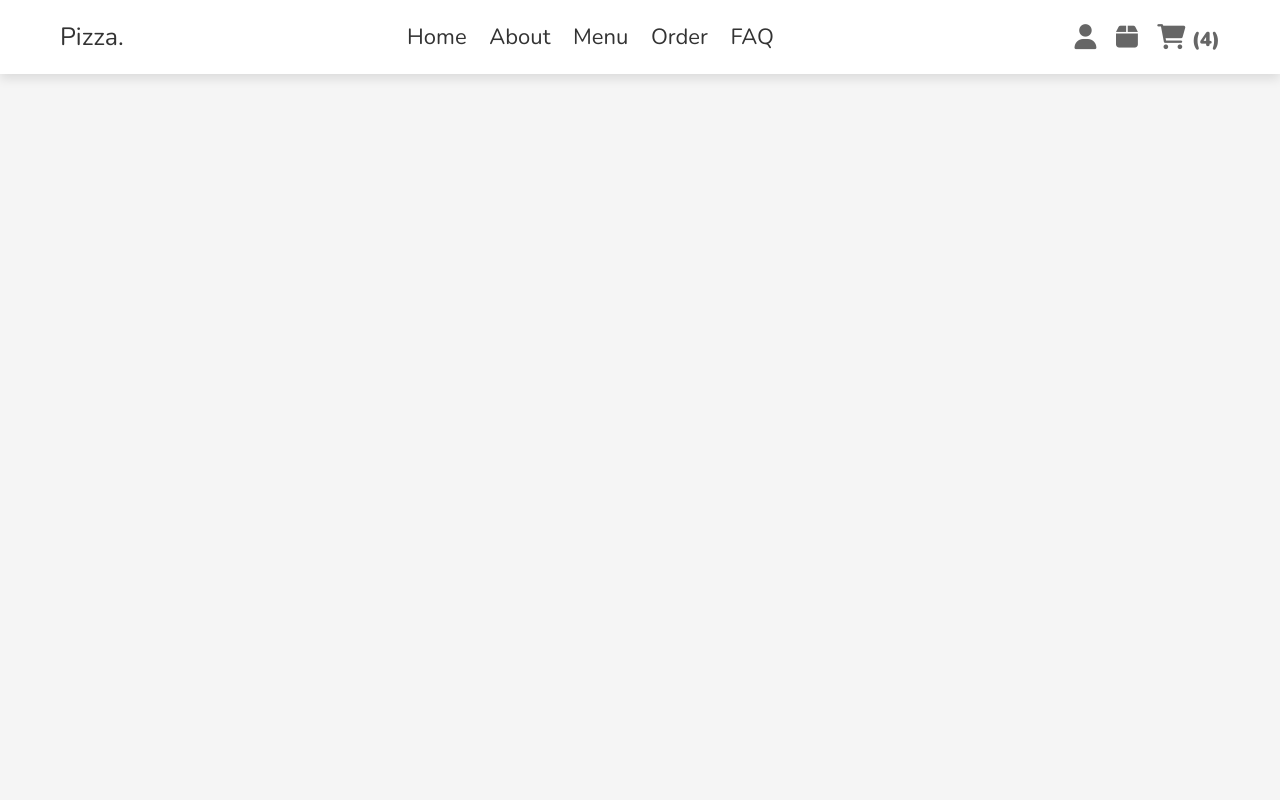
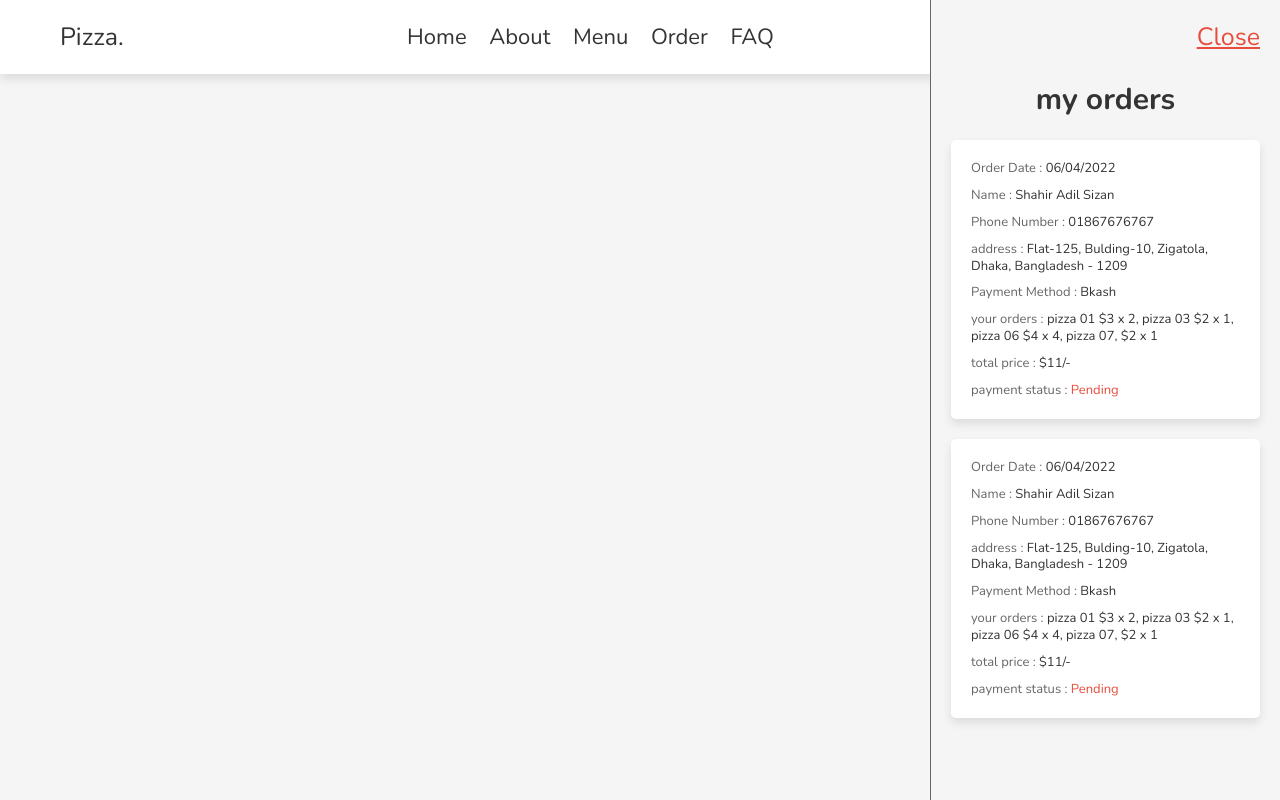
Before and after one commit to shahirsizan/pizza-shop, a plain HTML site: page index.html in a window 1280 px wide. Both pictures are taken after a click on the element 1126 px from the left and 36 px from the top of the page. Drawn offline with nearby package versions, Linux system fonts and the light colour scheme.

Commit message:
my-orders code added

```diff
--- a/css/style2.css
+++ b/css/style2.css
@@ -52,22 +52,22 @@ section {
 	max-width: 1200px;
 }
 
-.btn{
+.btn {
 	display: block;
 	width: 100%;
 	margin-top: 1rem;
-    border-radius: .5rem;
-    padding:1rem 3rem;
+	border-radius: 0.5rem;
+	padding: 1rem 3rem;
 	font-size: 2rem;
-    color:var(--white);
+	color: var(--white);
 	background-color: var(--red);
 	cursor: pointer;
 	text-transform: capitalize;
 	text-align: center;
 }
 
- .btn:hover{
-    background-color:var(--black);
+.btn:hover {
+	background-color: var(--black);
 }
 
 .header {
@@ -122,9 +122,10 @@ section {
 	display: none;
 }
 
-.user-account{
+.user-account {
 	position: fixed;
-    top:0; right:-110%;
+	top: 0;
+	right: -110%;
 	width: 100%;
 	z-index: 1100;
 	background-color: var(--white);
@@ -132,7 +133,7 @@ section {
 	overflow-y: scroll;
 }
 
-.user-account.active{
+.user-account.active {
 	right: 0;
 }
 
@@ -226,6 +227,64 @@ section {
 	color: var(--black);
 }
 
+.my-orders {
+	position: fixed;
+	top: 0;
+	right: -110%;
+	width: 35rem;
+	z-index: 1100;
+	background-color: var(--light-bg);
+	border-left: var(--border);
+	height: 100vh;
+	overflow-y: scroll;
+}
+
+.my-orders.active{
+    right: 0%;
+ }
+
+.my-orders #close-orders {
+	text-align: right;
+	margin-bottom: 2.5rem;
+}
+
+.my-orders #close-orders span{
+    cursor: pointer;
+    font-size: 2.5rem;
+    color:var(--red);
+    text-decoration: underline;
+ }
+
+ .my-orders #close-orders span:hover{
+    color:var(--black);
+ }
+
+ .my-orders .title{
+    text-align: center;
+    margin-bottom: 1rem;
+    color:var(--black);
+    font-size: 3rem;
+ }
+
+ .my-orders .box{
+    background-color: var(--white);
+    border-radius: .5rem;
+    padding:1rem 2rem;
+    box-shadow: var(--box-shadow);
+    margin:2rem 0;
+ }
+
+ .my-orders .box p{
+    margin:1rem 0;
+    font-size: 1.3rem;
+    color:var(--light-color);
+    line-height: 1.3;
+ }
+
+ .my-orders .box p span{
+    color:var(--black);
+ }
+
 /* MEDIA QUERIES  */
 /* MEDIA QUERIES  */
 /* MEDIA QUERIES  */
@@ -269,4 +328,9 @@ section {
 	html {
 		font-size: 50%;
 	}
+
+    .my-orders{
+        width: 100%;
+        border-left: 0;
      }
+}
--- a/index.html
+++ b/index.html
@@ -132,6 +132,71 @@
 				</div>
 			</section>
 		</div>
+		<!-- User account code ends here   -->
+		<!-- User account code ends here   -->
+		<!-- User account code ends here   -->
+		<!-- User account code ends here   -->
+		<!-- User account code ends here   -->
+
+		<div class="my-orders">
+			<section>
+				<div id="close-orders"><span>Close</span></div>
+
+				<h3 class="title">my orders</h3>
+
+				<div class="box">
+					<p>Order Date : <span>06/04/2022</span></p>
+					<p>Name : <span>Shahir Adil Sizan</span></p>
+					<p>Phone Number : <span>01867676767</span></p>
+					<p>
+						address :
+						<span
+							>Flat-125, Bulding-10, Zigatola, Dhaka, Bangladesh -
+							1209</span
+						>
+					</p>
+					<p>Payment Method : <span>Bkash</span></p>
+					<p>
+						your orders :
+						<span
+							>pizza 01 $3 x 2, pizza 03 $2 x 1, pizza 06 $4 x 4,
+							pizza 07, $2 x 1</span
+						>
+					</p>
+					<p>total price : <span>$11/-</span></p>
+					<p>
+						payment status :
+						<span style="color: var(--red)">Pending</span>
+					</p>
+				</div>
+
+				<div class="box">
+					<p>Order Date : <span>06/04/2022</span></p>
+					<p>Name : <span>Shahir Adil Sizan</span></p>
+					<p>Phone Number : <span>01867676767</span></p>
+					<p>
+						address :
+						<span
+							>Flat-125, Bulding-10, Zigatola, Dhaka, Bangladesh -
+							1209</span
+						>
+					</p>
+					<p>Payment Method : <span>Bkash</span></p>
+					<p>
+						your orders :
+						<span
+							>pizza 01 $3 x 2, pizza 03 $2 x 1, pizza 06 $4 x 4,
+							pizza 07, $2 x 1</span
+						>
+					</p>
+					<p>total price : <span>$11/-</span></p>
+					<p>
+						payment status :
+						<span style="color: var(--red)">Pending</span>
+					</p>
+				</div>
+			</section>
+		</div>
 
 		<!-- external js file link. This line should be at the very bottom of this file   -->
 		<script src="js/script2.js"></script>
--- a/js/script2.js
+++ b/js/script2.js
@@ -14,8 +14,19 @@ document.querySelector("#close-account").onclick = () => {
 	account.classList.remove("active");
 };
 
+// Show/hide functionality for ORDERS section
+// Show/hide functionality for ORDERS section
+let myOrders = document.querySelector(".my-orders");
 
+document.querySelector("#order-btn").onclick = () => {
+	myOrders.classList.add("active");
+};
 
+document.querySelector("#close-orders").onclick = () => {
+	myOrders.classList.remove("active");
+};
+// End of Show/hide functionality for ORDERS section
+// End of Show/hide functionality for ORDERS section
 
 window.onscroll = () => {
 	navbar.classList.remove("active");
```
Lines whose indentation alone changed are shown as unchanged.
